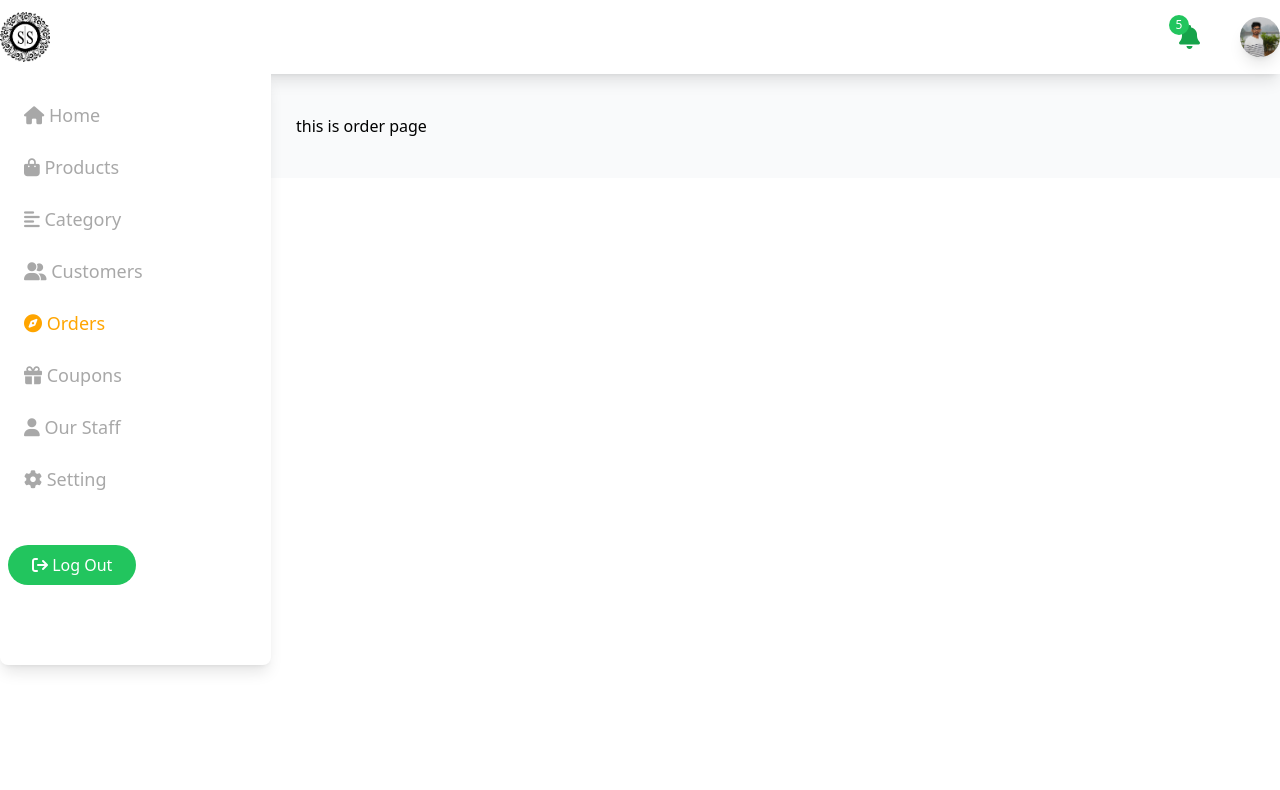
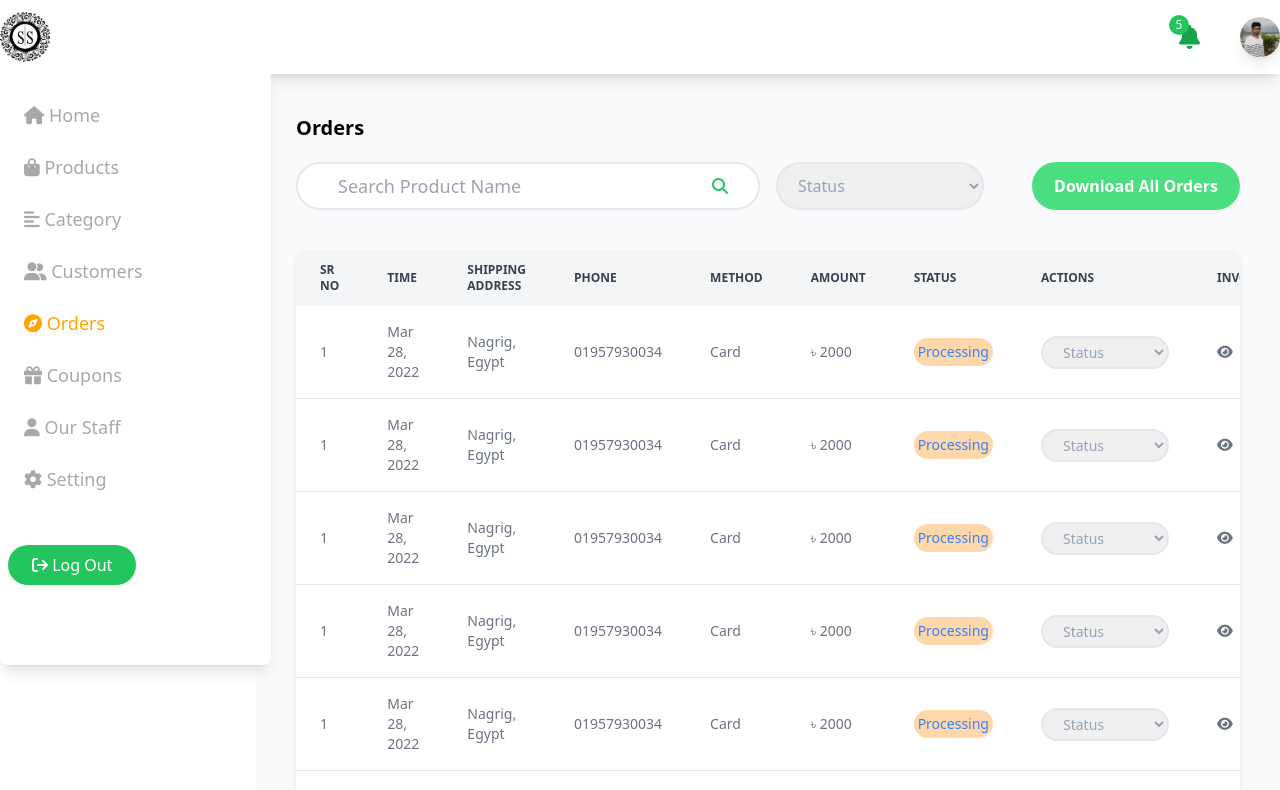
Before and after one commit to Mehedi4467/shop-dashboard, a React (Create React App) app: page /orders in a window 1280 px wide. Shown: the top 790 px of the page. Built offline with nearby package versions, Linux system fonts and the light colour scheme.

Commit message:
orders section complaed

```diff
--- a/src/Pages/Orders/Orders.js
+++ b/src/Pages/Orders/Orders.js
@@ -1,10 +1,129 @@
 import React from 'react';
+import Pagination from '../../Shared/Pagination/Pagination';
 
 const Orders = () => {
+    const orderList = [
+        { _id: 1, time: 'Mar 20, 2022', phone: '01584452434', address: 'Salanga,Siraganj', method: 'Nagad', amount: '120', status: 'Confirm' },
+        { _id: 2, time: 'Mar 21, 2022', phone: '01784452434', address: 'Puthiya, Pabana', method: 'Card', amount: '1200', status: 'Delivery' },
+        { _id: 3, time: 'Mar 22, 2022', phone: '01384452434', address: 'Manglo,Bandarban', method: 'Roket', amount: '1020', status: 'Pending' },
+        { _id: 4, time: 'Mar 23, 2022', phone: '01484452434', address: 'BashKhali,Bogura', method: 'Bank', amount: '100', status: 'Processing' },
+        { _id: 5, time: 'Mar 24, 2022', phone: '01984452434', address: 'Mirpur-10, Dhaka', method: 'Bkash', amount: '130', status: 'Confirm' },
+        { _id: 6, time: 'Mar 25, 2022', phone: '01884452434', address: 'Dhanmundi-32,Dhaka', method: 'Nagad', amount: '200', status: 'Delivery' },
+    ]
     return (
-        <div>
-            <h1>this is order page</h1>
-        </div>
+        <div className='container mx-auto'>
+            <h1 className='text-center md:text-left mb-4 text-xl font-bold'>Orders</h1>
+
+            <div className='md:grid grid-cols-2 gap-4  mt-5 items-center '>
+                <div className='flex justify-between order-1 md:order-2 gap-4 mb-8 md:mb-0'>
+                    <select className='outline-0 cursor-pointer border-2 hover:shadow-lg text-slate-400 h-12 w-52 rounded-full px-4' id="cars">
+                        <option value="">Status</option>
+                        <option value="volvo">Delivered</option>
+                        <option value="saab">Pending</option>
+                        <option value="opel">Processing</option>
+                        <option value="audi">Cancel</option>
+                    </select>
+                    <button className='bg-green-400 hover:bg-green-500 h-12 w-52 text-white font-bold rounded-full '>Download All Orders</button>
+                </div>
+
+                <div className='relative  w-full order-2 md:order-1 rounded-full'>
+                    <input className='outline-0 p-2 h-12 rounded-full pl-10 text-orange-500 text-lg border-2  hover:shadow-lg w-full' type="text" name="search" placeholder='Search Product Name' />
+                    <div className='absolute right-8 top-[25%] cursor-pointer'>
+                        <i class="text-green-500 fa-solid fa-magnifying-glass"></i>
+                    </div>
+                </div>
+
+            </div>
+
+            <div className="relative overflow-x-auto shadow-md sm:rounded-lg mt-10">
+                <table className="w-full text-sm text-left text-gray-500 dark:text-gray-400">
+                    <thead className="text-xs text-gray-700 uppercase bg-[#F4F5F7] dark:bg-gray-700 dark:text-gray-400">
+                        <tr>
+                            <th scope="col" className="px-6 py-3">
+                                SR NO
+                            </th>
+                            <th scope="col" className="px-6 py-3">
+                                TIME
+                            </th>
+                            <th scope="col" className="px-6 py-3">
+                                SHIPPING ADDRESS
+                            </th>
+                            <th scope="col" className="px-6 py-3">
+                                PHONE
+                            </th>
+                            <th scope="col" className="px-6 py-3">
+                                METHOD
+                            </th>
+                            <th scope="col" className="px-6 py-3">
+                                AMOUNT
+                            </th>
+
+                            <th scope="col" className="px-6 py-3">
+                                STATUS
+                            </th>
+
+                            <th scope="col" className="px-6 py-3">
+                                ACTIONS
+                            </th>
+                            <th scope="col" className="px-6 py-3">
+                                INVOICE
+                            </th>
+                        </tr>
+                    </thead>
+                    <tbody>
+                        {
+                            orderList.map(order => <tr key={order._id} className="bg-white border-b dark:bg-gray-800 dark:border-gray-700">
+                                <th scope="row" className="px-6 py-4 font-medium  dark:text-white whitespace-nowrap">
+                                    1
+                                </th>
+                                <td className="px-6 py-4">
+                                    Mar 28, 2022
+                                </td>
+                                <td className="px-6 py-4">
+                                    Nagrig, Egypt
+                                </td>
+                                <td className="px-6 py-4">
+                                    01957930034
+                                </td>
+                                <td className="px-6 py-4">
+                                    Card
+                                </td>
+                                <td className="px-6 py-4">
+                                    &#x09F3; 2000
+                                </td>
+                                <td className="px-6 py-4">
+                                    <p className='bg-orange-200 p-1 rounded-full text-center text-blue-500'>Processing</p>
+                                </td >
+                                <td className="px-6 py-4">
+                                    <select className='outline-0 cursor-pointer border-2 hover:shadow-lg text-slate-400 p-1 rounded-full px-4' id="cars">
+                                        <option value="">Status</option>
+                                        <option value="volvo">Delivered</option>
+                                        <option value="saab">Pending</option>
+                                        <option value="opel">Processing</option>
+                                        <option value="audi">Cancel</option>
+                                    </select>
+
+                                </td >
+                                <td className="px-6 py-4">
+                                    <div className='flex justify-between'>
+                                        <i class="cursor-pointer fa-solid fa-eye"></i>
+
+                                    </div>
+                                </td >
+
+                            </tr >)
+                        }
+
+                    </tbody >
+                </table >
+
+            </div >
+            <div className='flex justify-center md:justify-end'>
+                <Pagination></Pagination>
+            </div>
+
+
+        </div >
     );
 };
 
```
